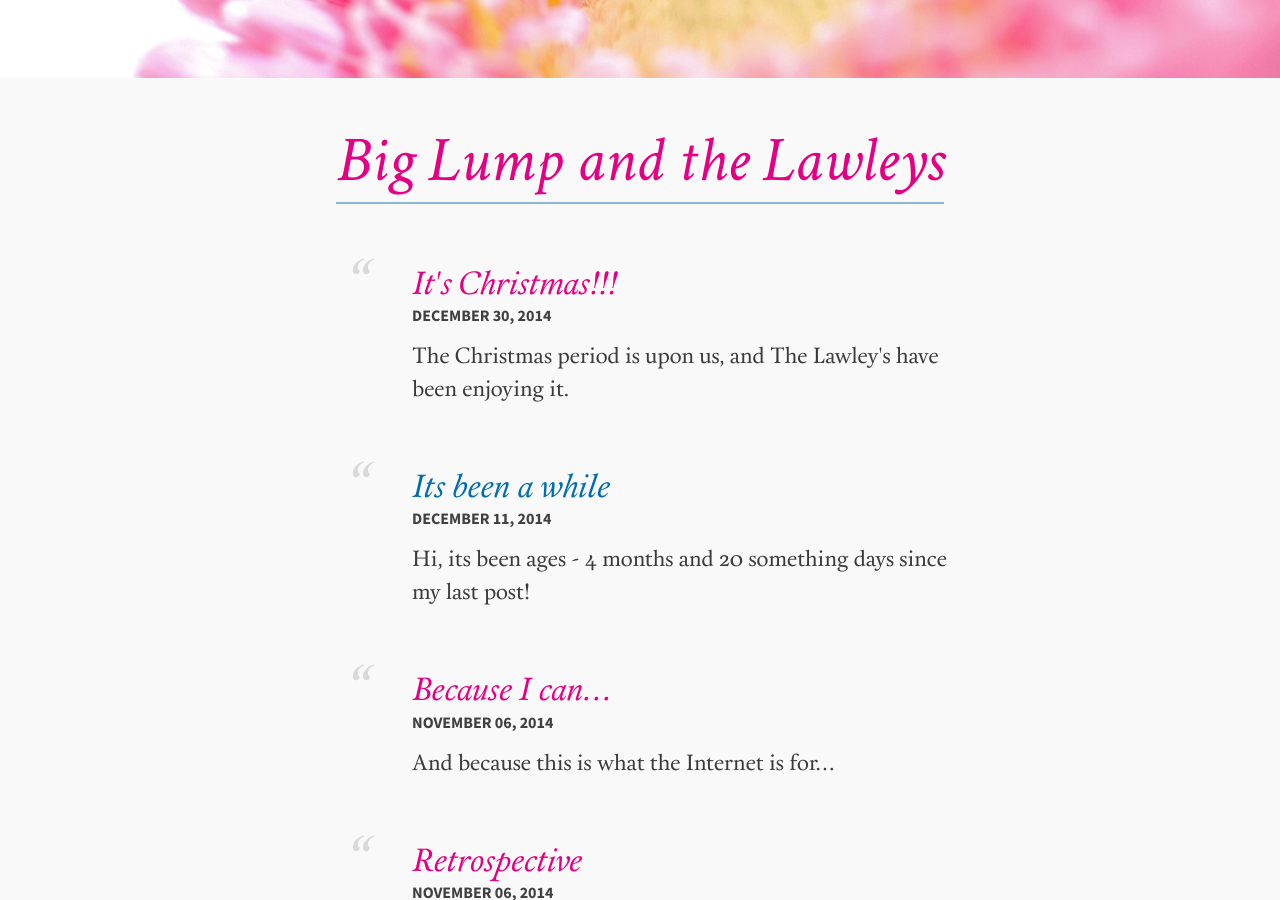
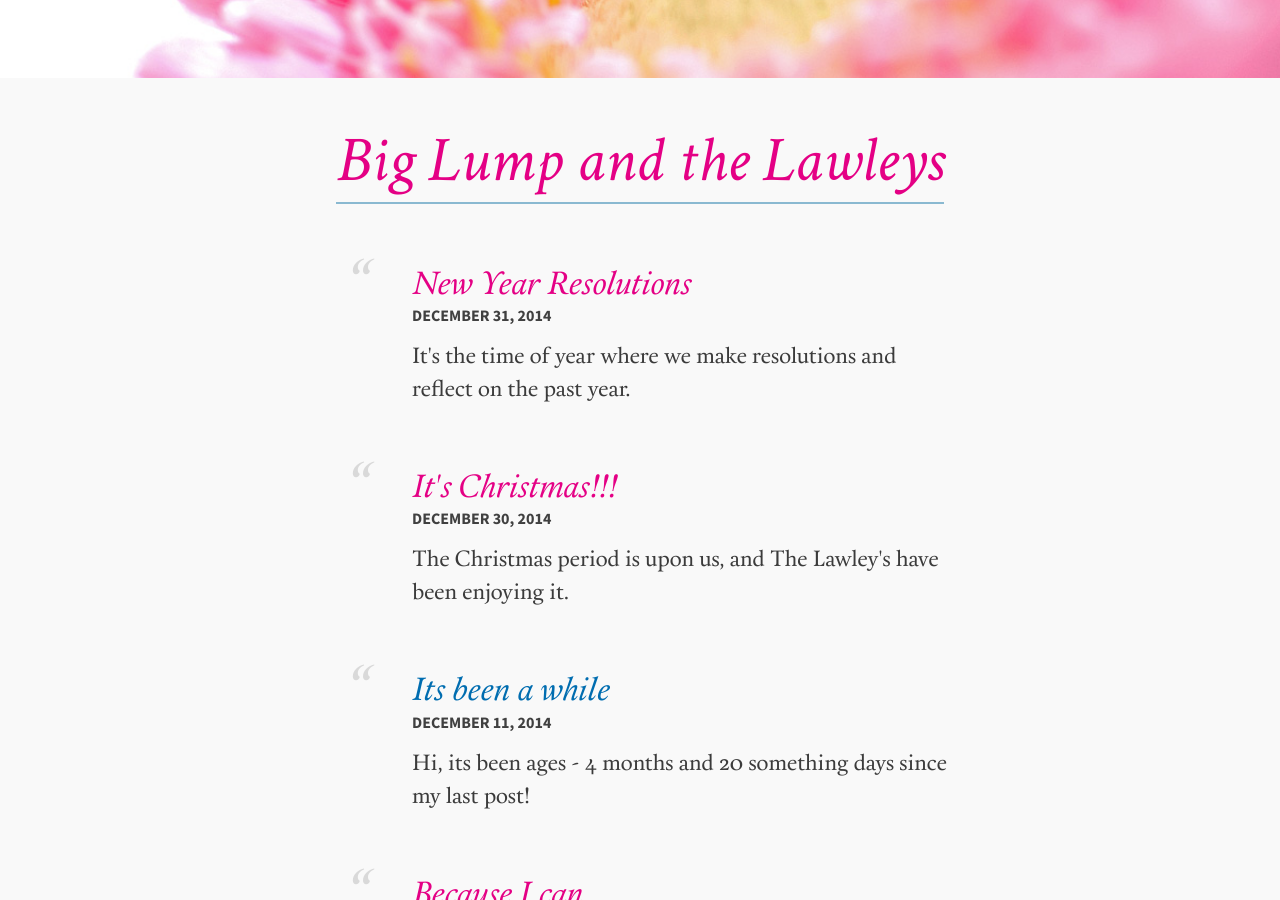
Before and after one commit to rozza/biglump, a Jekyll site: the page built from index.md, in a window 1280 px wide and 900 px high, scrolled down 472 px. Built offline with Jekyll 4.4.1, drawn with Linux system fonts in a browser that asks for light colours; some of the changed lines change nothing that is shown; some of the changed text lies outside the part shown.

Commit message:
Change one post, add another

```diff
--- a/_posts/2014-12-30-its-christmas.md
+++ b/_posts/2014-12-30-its-christmas.md
@@ -31,6 +31,8 @@ Next week I have my last Herceptin and end active treatment.  Fifteen months of
 
 I'm not going to lie, there of times when I've been having dark moments and though to myself "I've had Cancer".  It's something that happens to other people. Despite all the treatments, it has felt like it's happened to someone else, to Evil Julia.  It's really scary, because everyone knows that Cancer is a really scary thing to have.  The disease is scary, and the treatments are scary, and the side effects are scary.  And it's happened to me.  Why me?  What did I do wrong?  Dwell on it for too long, and I'll go mad. So I pull myself up by my bootstraps, have a word with myself and tell myself to count myself lucky to have everything go my way.  I've got Ross, I've got the bairns, I've got Dad and Julie and I've got the Gin Club.  With all that support, how can things not go my way.
 
+I reread last year's blog post, and in it I said "Bring on next Christmas when I WILL be free of cancer and this year will just be a memory. Oh how we’ll laugh!".  I'm not quite at the stage where I can laugh about the whole situation.  If I dwell on it for too long, it brings tears to my eyes.  Maybe next year, I'll be far enough away that the rose tinted glasses can be engaged.
+
 I'm hoping once the treatment finishes, I'll stop feeling so tired all the time, and my brain and memory will start to work again.  I need to completely recover from this bug so I can get running again.  I haven't run since Michelle and I did the Standalone 10k and I think I've turned to jelly.
 
 The Christmas holidays have contained a few social occasions with the Gin Club, and we've got a couple more before the bairns return to school.  They are looking forward to rugby training starting again, although given how cold it's been recently, I haven't missed standing on the sidelines.
--- /dev/null
+++ b/_posts/2014-12-31-new-year.md
@@ -0,0 +1,27 @@
+---
+layout: post-light-feature
+title: "New Year Resolutions"
+description: "It's the time of year where we make resolutions and reflect on the past year."
+category: articles
+tags: [treatment, new year]
+image:
+feature: pinkgerbera.jpg
+comments: true
+---
+
+Ross and I took the bairns for a walk this morning and we discussed New Year's Resolutions.  My main aim for 2014 was to stay alive.  I've managed it 100% with less than 12 hours to go!
+
+In a blog post from the [12th April](http://teamrj.co.uk/articles/happiness-and-sadness/), I said "I’ve added a few things to my to do list: sort the garden, stain/paint some furniture, do a 10k run, do a Race for life Pretty Muddy, and do a triathlon. What’s to stop me? Only my own mental attitude. At least that’s on my side!"
+
+I can check a couple of them off too.
+
+I painted our bedside tables, and was very pleased with the results.  I'll definitely be doing another project.
+I did the Standalone 10k with Michelle.
+
+Depending on recovery from surgery, I'll be signing up for a Pretty Muddy event in June, and a triathlon later in the year.  If I don't do it in 2015, I'll do it in 2016.
+
+Imogen, Felix and I have signed up for the Race for Life 5k run again, as we all enjoyed it so much last year.
+
+So much to do, and I have the time to do it thanks to the wonders of modern medicine.
+
+Jx
```
